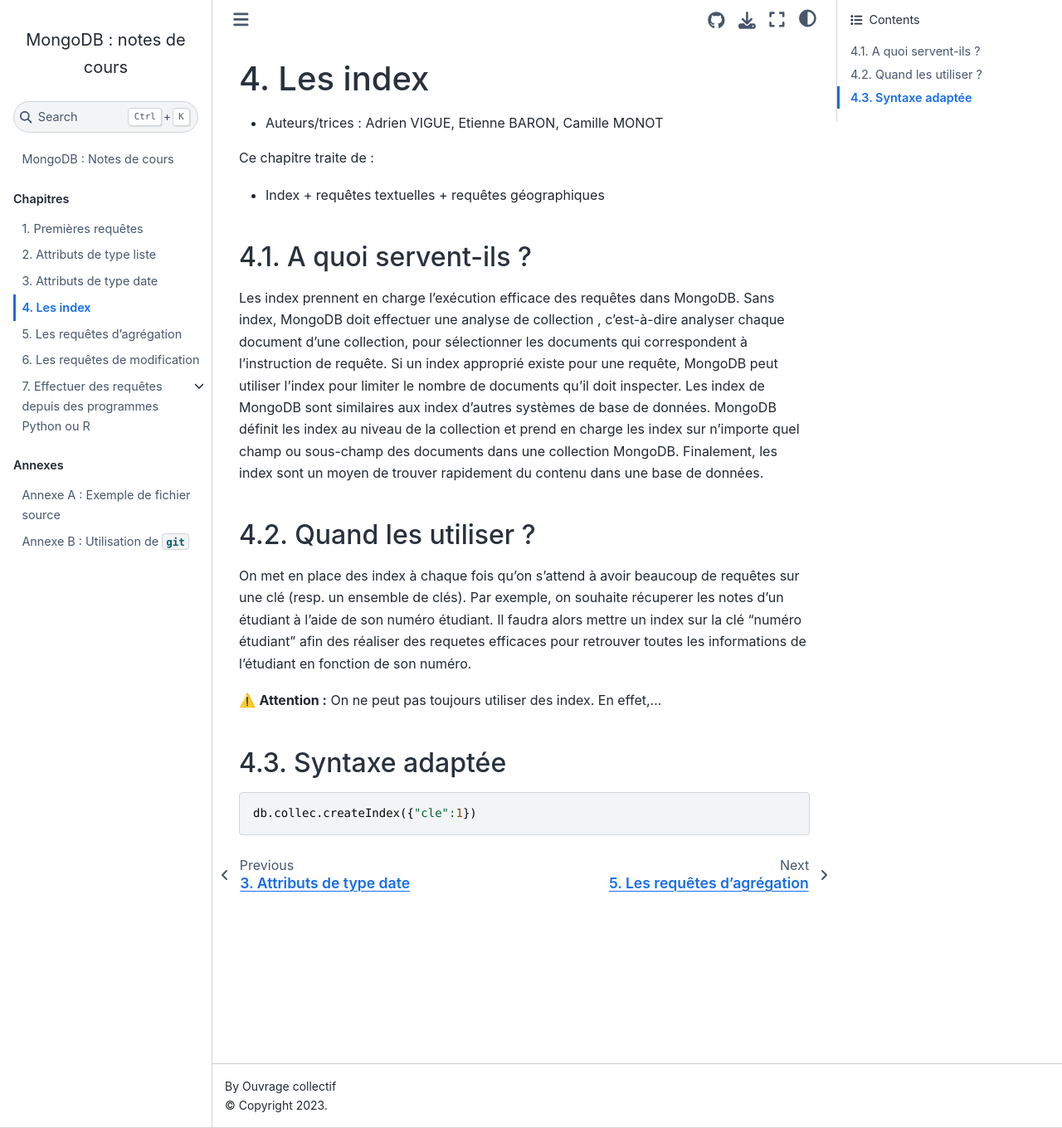
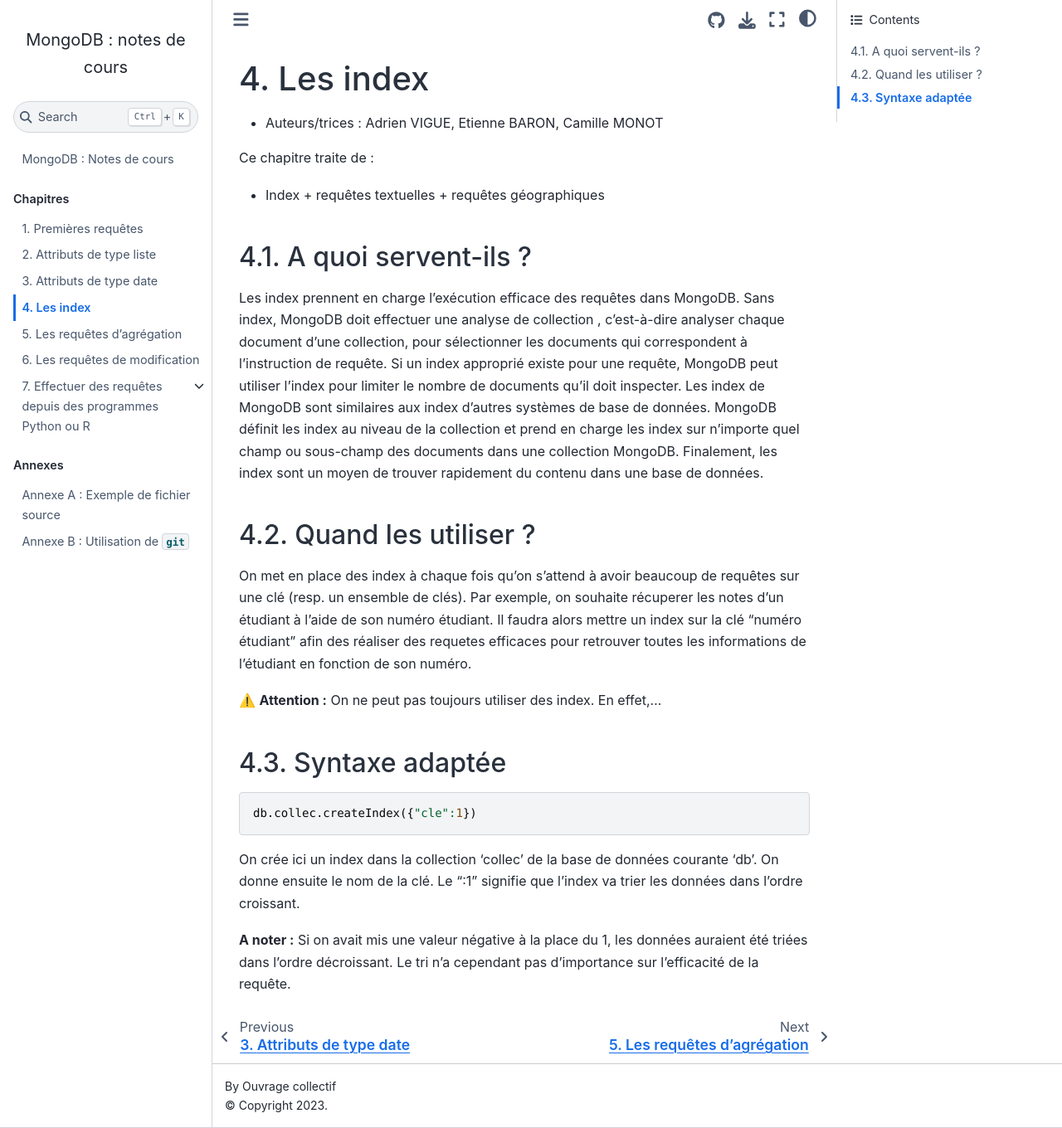
Before and after one commit to rtavenar/mongo_book, a Jupyter Book: the page built from content/04_index.md, in a window 1280 px wide and 1360 px high. Shown: the whole window at 83% size. Built offline with Jupyter Book 1.0.4 settings and Sphinx 7.4.7 and the Sphinx Book theme 1.1.4, drawn with Linux system fonts in a browser that asks for light colours.

Commit message:
Update 04_index.md

````diff
--- a/content/04_index.md
+++ b/content/04_index.md
@@ -38,3 +38,6 @@
 ```javascript
 db.collec.createIndex({"cle":1})
 ```
+On crée ici un index dans la collection 'collec' de la base de données courante 'db'. On donne ensuite le nom de la clé. Le ":1" signifie que l'index va trier les données dans l'ordre croissant.
+
+**A noter :** Si on avait mis une valeur négative à la place du 1, les données auraient été triées dans l'ordre décroissant. Le tri n'a cependant pas d'importance sur l'efficacité de la requête.
````
